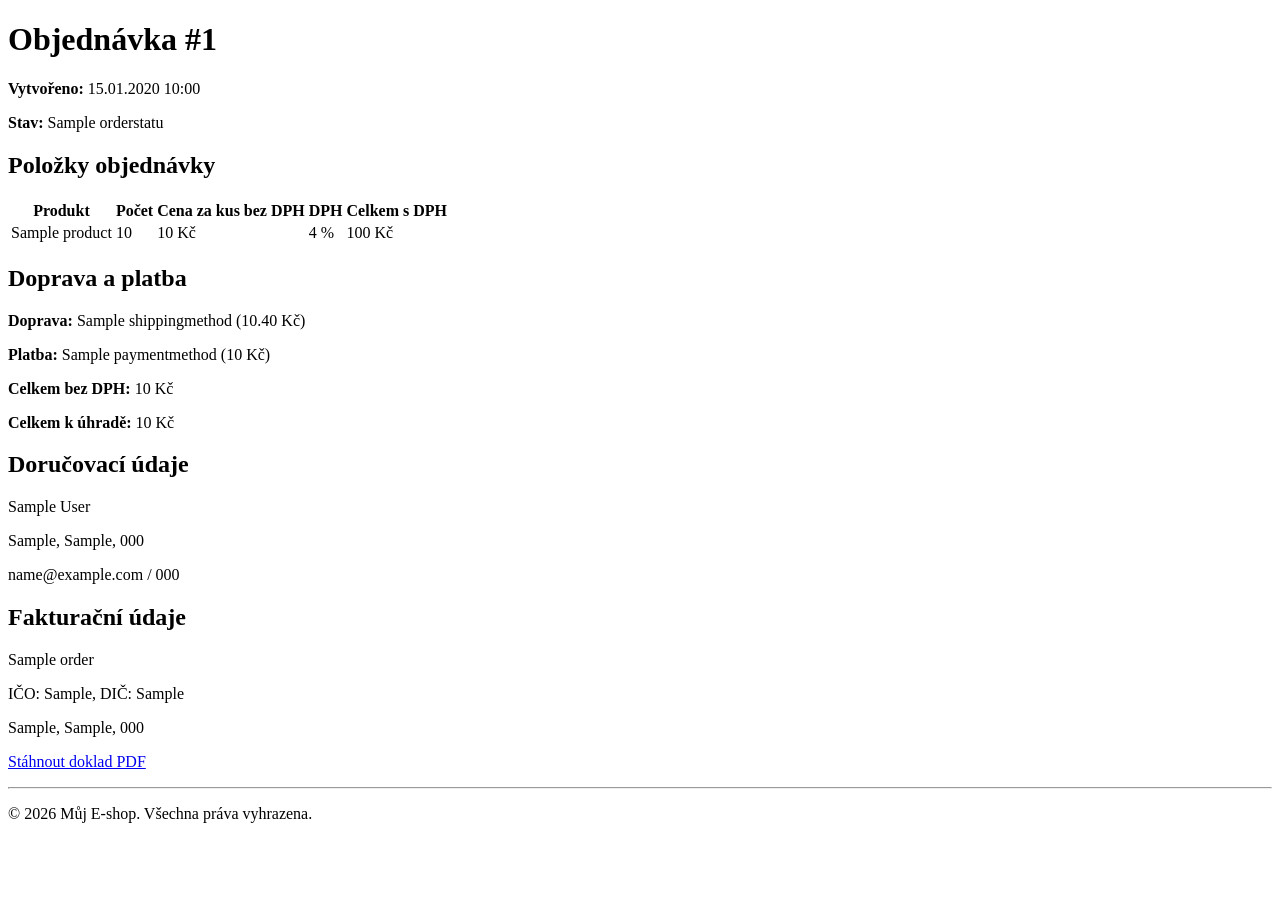
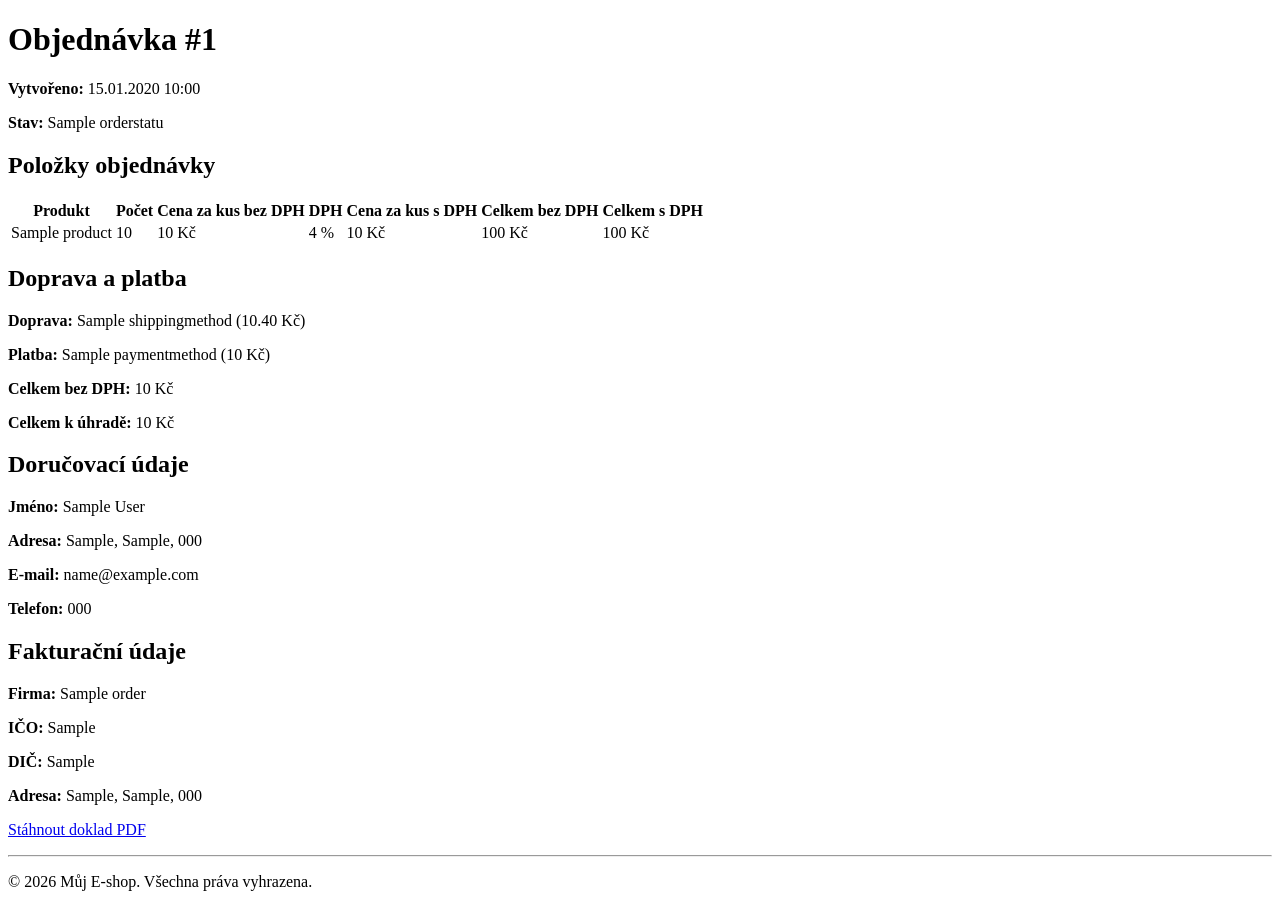
Before and after one commit to Jan-Willerth/Eshop_Project, a Django app: page /order/1/ in a window 1280 px wide. Shown: the part 37-944 px from the top of the page. Before the commit the page ends 860 px from the top, so only its background shows below. Run offline with Django 5.2, Linux system fonts and the light colour scheme; a user stored in the database is signed in; tables that the repository leaves empty hold one stand-in row (values such as "Sample post"); parts of the project's set-up code (start-up, migrations or seed data) failed here and were passed over.

Commit message:
Update templates (order_detail, checkout_summary)

```diff
--- a/catalog/templates/catalog/order_detail.html
+++ b/catalog/templates/catalog/order_detail.html
@@ -16,9 +16,12 @@
                 <th scope="col">Počet</th>
                 <th scope="col">Cena za kus bez DPH</th>
                 <th scope="col">DPH</th>
+                <th scope="col">Cena za kus s DPH</th>
+                <th scope="col">Celkem bez DPH</th>
                 <th scope="col">Celkem s DPH</th>
             </tr>
         </thead>
+
         <tbody>
             {% for row in order_items %}
                 <tr>
@@ -26,6 +29,8 @@
                     <td>{{ row.item.quantity }}</td>
                     <td>{{ row.item.unit_price_net|floatformat:"-2" }} Kč</td>
                     <td>{{ row.item.vat_rate|floatformat:"-2" }} %</td>
+                    <td>{{ row.item.unit_price_gross|floatformat:"-2" }} Kč</td>
+                    <td>{{ row.total_net|floatformat:"-2" }} Kč</td>
                     <td>{{ row.total_gross|floatformat:"-2" }} Kč</td>
                 </tr>
             {% endfor %}
@@ -39,15 +44,23 @@
     <p><strong>Celkem k úhradě:</strong> {{ order.total_price_gross|floatformat:"-2" }} Kč</p>
 
     <h2>Doručovací údaje</h2>
-    <p>{{ order.shipping_first_name }} {{ order.shipping_last_name }}</p>
-    <p>{{ order.shipping_street }}, {{ order.shipping_city }}, {{ order.shipping_zip_code }}</p>
-    <p>{{ order.customer_email }} / {{ order.customer_phone }}</p>
+
+    <p><strong>Jméno:</strong> {{ order.shipping_first_name }} {{ order.shipping_last_name }}</p>
+    <p><strong>Adresa:</strong> {{ order.shipping_street }}, {{ order.shipping_city }}, {{ order.shipping_zip_code }}</p>
+    <p><strong>E-mail:</strong> {{ order.customer_email }}</p>
+    <p><strong>Telefon:</strong> {{ order.customer_phone }}</p>
 
     {% if order.billing_company_name %}
-        <h2>Fakturační údaje</h2>
-        <p>{{ order.billing_company_name }}</p>
-        <p>IČO: {{ order.billing_ico }}{% if order.billing_dic %}, DIČ: {{ order.billing_dic }}{% endif %}</p>
-        <p>{{ order.billing_street }}, {{ order.billing_city }}, {{ order.billing_zip_code }}</p>
+    <h2>Fakturační údaje</h2>
+
+    <p><strong>Firma:</strong> {{ order.billing_company_name }}</p>
+    <p><strong>IČO:</strong> {{ order.billing_ico }}</p>
+
+    {% if order.billing_dic %}
+    <p><strong>DIČ:</strong> {{ order.billing_dic }}</p>
+    {% endif %}
+
+    <p><strong>Adresa:</strong> {{ order.billing_street }}, {{ order.billing_city }}, {{ order.billing_zip_code }}</p>
     {% endif %}
 
     <p><a href="{% url 'catalog:order_invoice_download' order.id %}">Stáhnout doklad PDF</a></p>
```
Also changed, not shown: catalog/templates/catalog/checkout_summary.html (+5 -3 lines).
